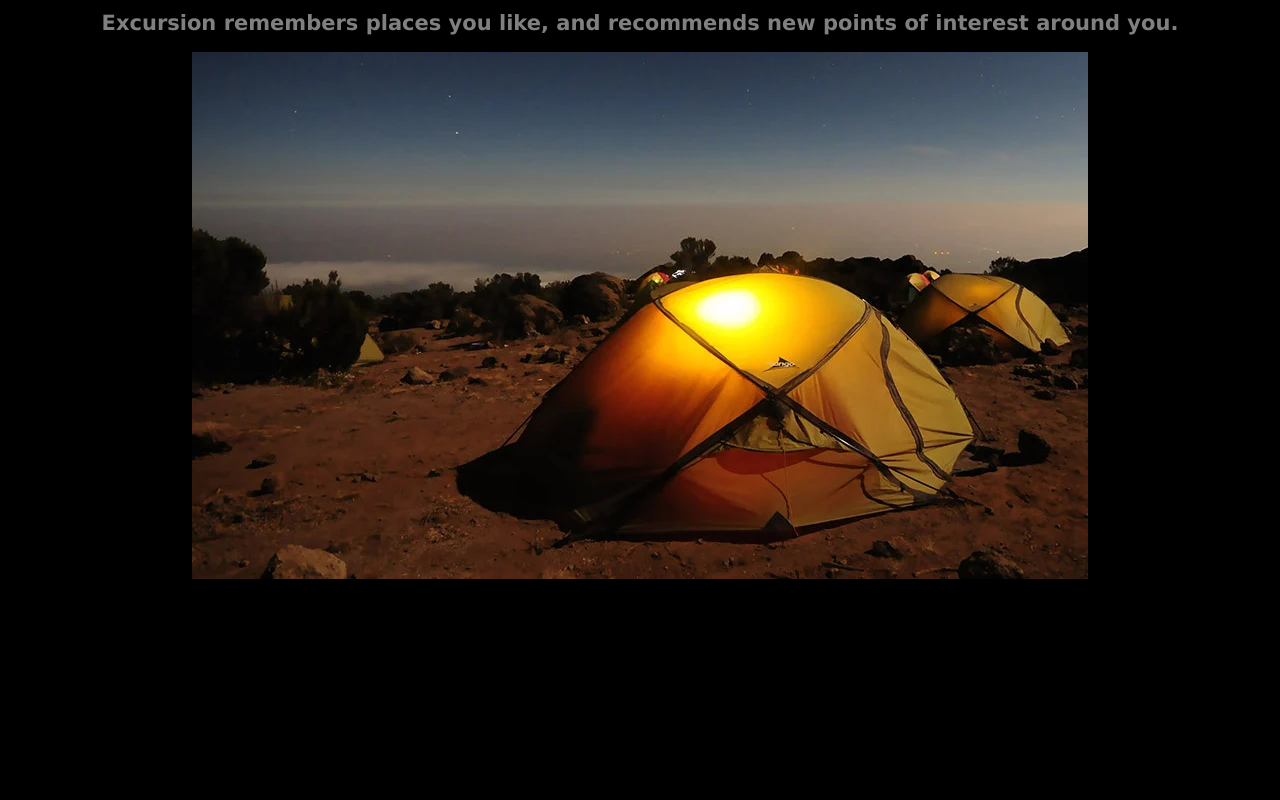
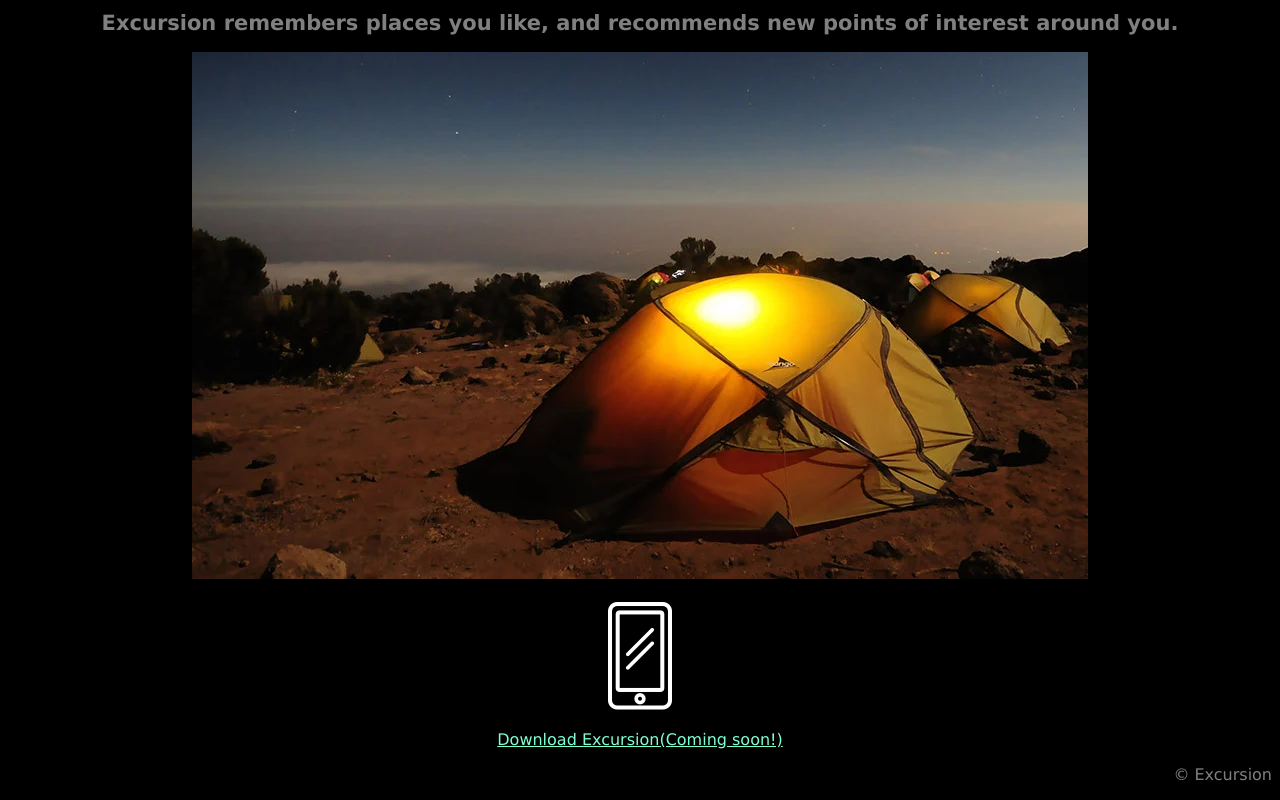
Before and after one commit to DaveCasts/excursion, a plain HTML site: page index.html in a window 1280 px wide. Shown: the part 422-1222 px from the top of the page. Before the commit the page ends 1013 px from the top, so only its background shows below. Drawn offline with Linux system fonts and the light colour scheme.

Commit message:
Added an image, second link and footer

```diff
--- a/index.html
+++ b/index.html
@@ -16,5 +16,10 @@
         <h2 class="head-2">Your personal travel guide</h2>
         <h2 class="head-gray">Excursion remembers places you like, and recommends new points of interest around you.</h2>
         <img src="resources/images/camp.webp">
+        <br>
+        <br>
+        <img src="resources/images/phone.webp">
+        <p><a href='#' class="aqua-link">Download Excursion(Coming soon!)</a></p>
+        <p class="foot">&copy Excursion</p>
     </body>
 </html>
--- a/resources/css/master.css
+++ b/resources/css/master.css
@@ -25,3 +25,8 @@ body {
     font-size: 21px;
     color: gray;
 }
+
+.foot {
+    color: gray;
+    text-align: right;
+}
```
